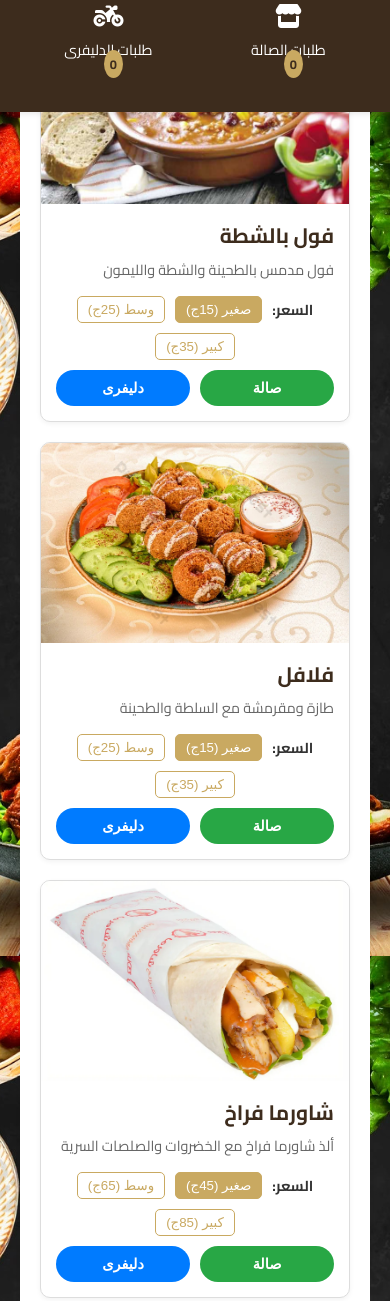
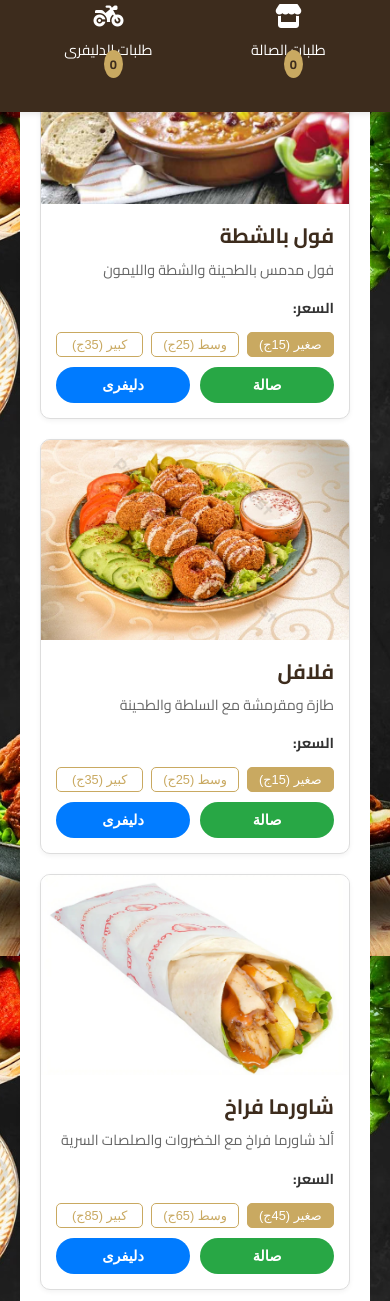
Before and after one commit to kiansmart/Tabarak-Restaurant, a plain HTML site: page index.html in a window 390 px wide. Shown: the part 732-2033 px from the top of the page. Drawn offline with Linux system fonts and the light colour scheme.

Commit message:
Update index.html

```diff
--- a/index.html
+++ b/index.html
@@ -230,14 +230,15 @@
             display: flex;
             gap: 10px;
             align-items: center;
-            flex-wrap: nowrap; /* تعديل: منع الالتفاف */
-            overflow-x: auto; /* إضافة شريط تمرير أفقي إذا لزم الأمر */
+            flex-wrap: nowrap; /* منع الالتفاف على الشاشات الكبيرة والمتوسطة */
+            overflow-x: auto; /* إضافة شريط تمرير أفقي عند الحاجة */
         }
 
         .price-sizes span {
             font-size: 0.9em;
             font-weight: bold;
             white-space: nowrap; /* منع انقسام النص */
+            flex-shrink: 0; /* منع انكماش النص */
         }
 
         .size-btn {
@@ -250,6 +251,7 @@
             transition: all 0.3s ease;
             white-space: nowrap; /* منع انقسام النص داخل الزر */
             flex-shrink: 0; /* منع انكماش الزر */
+            min-width: fit-content; /* ضمان عرض مناسب للزر */
         }
         .size-btn.active {
             background-color: var(--primary-color);
@@ -639,15 +641,33 @@
             .menu-item {
                 flex: 1 1 100%; /* 1 column on small screens */
             }
+            /* تعديل خاص بعرض الأزرار على الموبايل */
             .price-sizes {
-                flex-wrap: wrap; /* السماح بالالتفاف على الشاشات الصغيرة */
-                justify-content: center; /* توسيط الأزرار */
+                flex-wrap: wrap; /* السماح بالالتفاف على الموبايل */
+                justify-content: flex-start; /* محاذاة الأزرار لليمين */
+                gap: 8px; /* تقليل المسافة بين الأزرار */
+            }
+            .price-sizes span {
+                width: 100%; /* جعل كلمة "السعر:" تأخذ سطر كامل */
+                margin-bottom: 5px; /* إضافة مسافة تحت كلمة السعر */
+            }
+            .size-btn {
+                flex: 1; /* جعل الأزرار تأخذ مساحة متساوية */
+                min-width: 0; /* السماح للأزرار بالانكماش */
+                text-align: center; /* توسيط النص داخل الأزرار */
             }
             .contact-container {
                 flex-direction: column;
             }
             .map-container {
                 height: 250px;
+            }
+        }
+
+        @media (max-width: 480px) {
+            .size-btn {
+                font-size: 0.8em; /* تصغير حجم الخط على الشاشات الصغيرة جداً */
+                padding: 4px 8px; /* تقليل الحشو */
             }
         }
 
```
